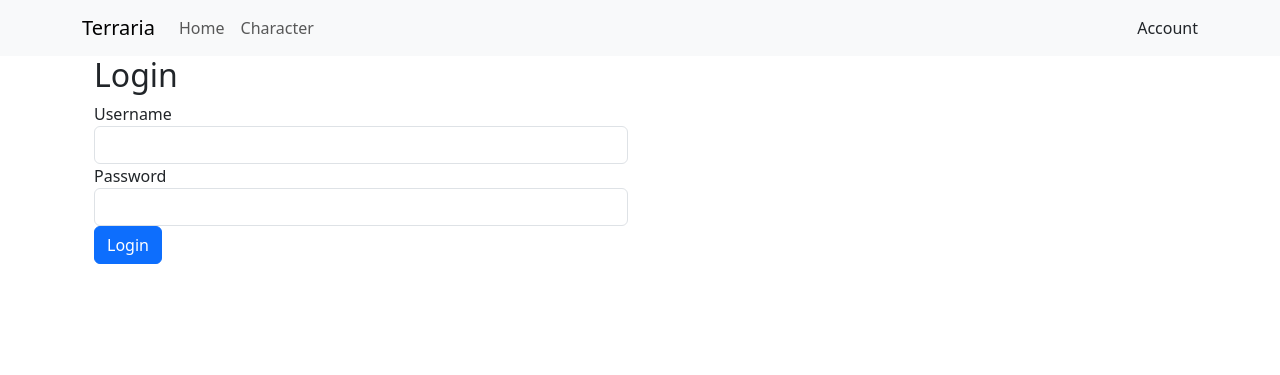
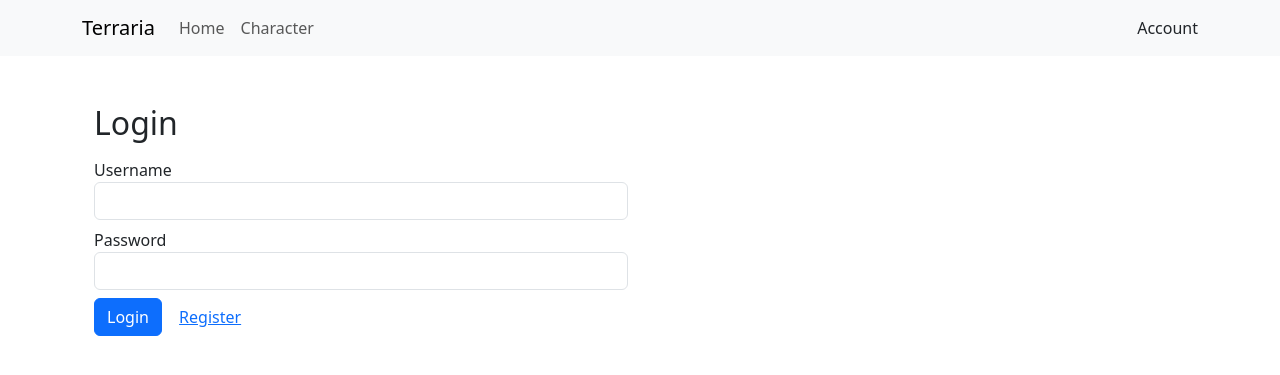
Before and after one commit to suspenceb/TerrariaCraftingRepo, a Flask app: page /login in a window 1280 px wide. Shown: the top 375 px of the page. Run offline with Flask 3, Linux system fonts and the light colour scheme; some libraries are stand-ins or nearby versions.

Commit message:
Refactor data.py and main.py to include registration functionality

```diff
--- a/Website/main.py
+++ b/Website/main.py
@@ -37,7 +37,7 @@ def index():
     advancements = get_advancements()
 
     # Get the user from the database
-    user = get_loggedin_user(request.cookies.get("token"))
+    #user = get_loggedin_user(request.cookies.get("token"))
 
     # Acquire the list of items as a result of the filters
     filteredItems = get_items(selectedAdv)
@@ -167,7 +167,7 @@ def logout():
     delete_login(request.cookies.get("token"))
 
     # Redirect to the login page
-    return redirect(url_for("login"))
+    return render_template("clearTokens.html")
 
 
 @app.route("/character", methods=["GET", "POST"])
@@ -228,5 +228,27 @@ def characters():
 
     return render_template("character.html", user=user, char=char, armor=armor, accessories=accessories, weapon=weapon, defence=defence)
 
+
+@app.route("/register", methods=["GET", "POST"])
+def register():
+    if request.method == "POST":
+        username = request.form["username"]
+        password = request.form["password"]
+        confirm_password = request.form["confirm_password"]
+        if password != confirm_password:
+            flash("Passwords do not match")
+            return redirect(url_for("register"))
+
+        result = post_register(username, password)
+        if type(result) == str:
+            flash(result)
+            return redirect(url_for("register"))
+        return redirect(url_for("login"))
+
+    return render_template("register.html")
+
+
+
+
 if __name__ == "__main__":
     app.run(debug=True, host="0.0.0.0", port=8001)
--- a/Website/templates/account.html
+++ b/Website/templates/account.html
@@ -70,4 +70,9 @@
         location.reload();
       }
     </script>
+    <script>
+    if ( window.history.replaceState ) {
+        window.history.replaceState( null, null, window.location.href );
+    }
+    </script>
 {% endblock %}
--- a/Website/templates/character.html
+++ b/Website/templates/character.html
@@ -150,5 +150,10 @@
         window.location.href = "/" + loc;
     }
 </script>
+<script>
+    if ( window.history.replaceState ) {
+        window.history.replaceState( null, null, window.location.href );
+    }
+</script>
 
 {% endblock %}
--- a/Website/templates/login.html
+++ b/Website/templates/login.html
@@ -3,9 +3,9 @@ content%}
 <div class="container">
   <div class="row">
     <div class="col-md-6 col-md-offset-3">
-      <h2>Login</h2>
+      <h2 class="mt-5">Login</h2>
       <form method="post">
-        <div class="form-group">
+        <div class="form-group mt-3">
           <label for="username">Username</label>
           <input
             type="text"
@@ -15,7 +15,7 @@ content%}
             required
           />
         </div>
-        <div class="form-group">
+        <div class="form-group mt-2">
           <label for="password">Password</label>
           <input
             type="password"
@@ -25,7 +25,10 @@ content%}
             required
           />
         </div>
-        <input type="submit" value="Login" class="btn btn-primary" />
+        <input type="submit" value="Login" class="btn btn-primary mt-2" /> <a
+          href="/register"
+          class="btn btn-link mt-2"
+          >Register</a>
       </form>
     </div>
   </div>
```
Also changed, not shown: Website/data.py (+17 -0 lines), Website/templates/clearTokens.html (added, +11 -0 lines), Website/templates/register.html (added, +25 -0 lines).
